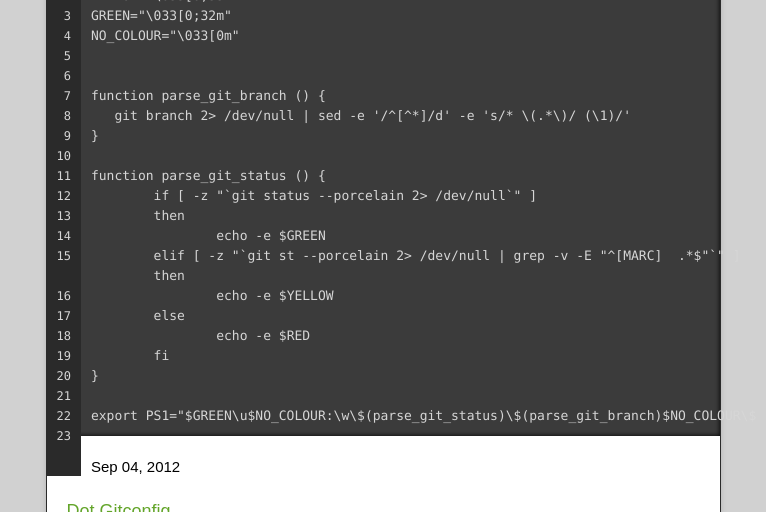
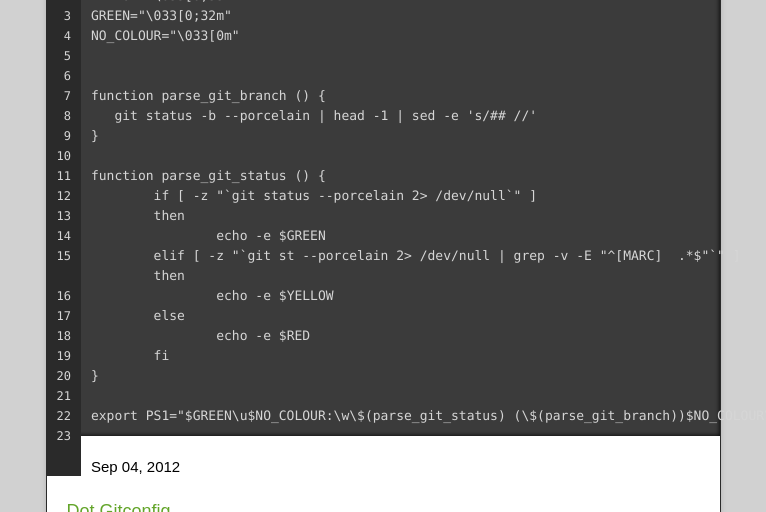
Before and after one commit to danramteke/devlog, a Jekyll site: the page built from index.html, in a window 1280 px wide. Shown: the part 505-1017 px from the top of the page, without its empty margins (257-1023 px from the left). Built offline with Jekyll 4.4.1, drawn with Linux system fonts in a browser that asks for light colours; nearby versions of some CDN libraries; the list of posts is cut into pages by our own code; some of the changed text lies outside the part shown.

Commit message:
Updated _posts/2012-09-04-git-branch-in-command-line.md

```diff
--- a/_posts/2012-09-04-git-branch-in-command-line.md
+++ b/_posts/2012-09-04-git-branch-in-command-line.md
@@ -14,7 +14,7 @@ A colorblind version is forthcoming.
 
 
     function parse_git_branch () {
-       git branch 2> /dev/null | sed -e '/^[^*]/d' -e 's/* \(.*\)/ (\1)/'
+       git status -b --porcelain | head -1 | sed -e 's/## //'
     }
 
     function parse_git_status () {
@@ -29,4 +29,4 @@ A colorblind version is forthcoming.
     	fi
     }
 
-    export PS1="$GREEN\u$NO_COLOUR:\w\$(parse_git_status)\$(parse_git_branch)$NO_COLOUR\$ "
+    export PS1="$GREEN\u$NO_COLOUR:\w\$(parse_git_status) (\$(parse_git_branch))$NO_COLOUR\$ "
```
